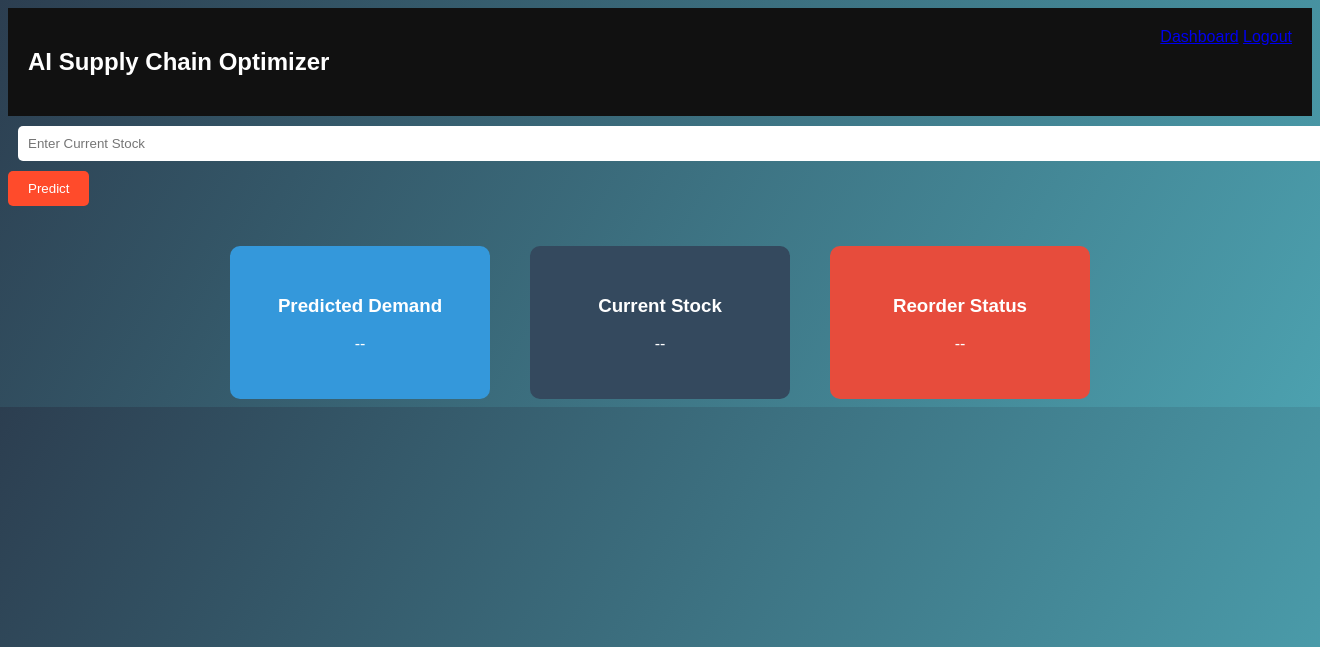
After one commit to JYOTTIPODDAR/Supply-Chain-Inventory-Optimizer-Using-AI, a Flask app: page /dashboard in a window 1320 px wide; the page is wider, and only the part inside the window is pictured. The commit adds this page. Shown: the top 647 px of that part. Run offline with Flask 3, Linux system fonts and the light colour scheme; a user stored in the database is signed in; parts of the project's set-up code (start-up, migrations or seed data) failed here and were passed over.

Commit message:
Added login register system, database integration and improved UI dashboard

```diff
--- a/app.py
+++ b/app.py
@@ -1,49 +1,97 @@
 import pickle
-from flask import Flask, render_template, request
+import sqlite3
+from flask import Flask, render_template, request, redirect, session
 
-# -------- CREATE FLASK APP --------
-app = Flask(
-    __name__,
-    template_folder="templates",
-    static_folder="static"
-)
-
-# -------- LOAD MODEL SAFELY --------
-try:
-    with open("model/demand_model.pkl", "rb") as f:
-        model = pickle.load(f)
-except Exception as e:
-    print("Error loading model:", e)
-    model = None
+app = Flask(__name__)
+app.secret_key = "inventory_secret_key"
 
 
-# -------- HOME PAGE --------
+# LOAD MODEL
+with open("model/demand_model.pkl", "rb") as f:
+    model = pickle.load(f)
+
+
+# DATABASE CONNECTION
+def get_db():
+    conn = sqlite3.connect("database/database.db")
+    conn.row_factory = sqlite3.Row
+    return conn
+
+
+# HOME
 @app.route("/")
 def home():
-    return render_template(
-        "index.html",
-        demand="--",
-        stock="--",
-        reorder="--"
-    )
+    return redirect("/login")
 
 
-# -------- CHECK INVENTORY --------
-@app.route("/check", methods=["POST"])
-def check_inventory():
+# REGISTER
+@app.route("/register", methods=["GET","POST"])
+def register():
 
-    # Handle user input safely
-    try:
-        current_stock = int(request.form["stock"])
-    except ValueError:
-        return render_template(
-            "index.html",
-            demand="Invalid Input",
-            stock="Invalid Input",
-            reorder="Enter numeric value"
+    if request.method == "POST":
+
+        name = request.form["name"]
+        email = request.form["email"]
+        password = request.form["password"]
+
+        conn = get_db()
+
+        conn.execute(
+            "INSERT INTO users(name,email,password) VALUES (?,?,?)",
+            (name,email,password)
         )
 
-    # Features used by ML model
+        conn.commit()
+
+        return redirect("/login")
+
+    return render_template("register.html")
+
+
+# LOGIN
+@app.route("/login", methods=["GET","POST"])
+def login():
+
+    if request.method == "POST":
+
+        email = request.form["email"]
+        password = request.form["password"]
+
+        conn = get_db()
+
+        user = conn.execute(
+            "SELECT * FROM users WHERE email=? AND password=?",
+            (email,password)
+        ).fetchone()
+
+        if user:
+
+            session["user_id"] = user["id"]
+
+            return redirect("/dashboard")
+
+    return render_template("login.html")
+
+
+# DASHBOARD
+@app.route("/dashboard")
+def dashboard():
+
+    if "user_id" not in session:
+        return redirect("/login")
+
+    return render_template("dashboard.html",
+                           demand="--",
+                           stock="--",
+                           reorder="--")
+
+
+# INVENTORY CHECK
+@app.route("/predict", methods=["POST"])
+def predict():
+
+    current_stock = int(request.form["stock"])
+
     base_features = [
         current_stock,
         60,
@@ -57,32 +105,28 @@ def check_inventory():
         2024
     ]
 
-    remaining_features = [0] * (model.n_features_in_ - len(base_features))
-    final_input = base_features + remaining_features
+    remaining = [0]*(model.n_features_in_ - len(base_features))
 
-    # Prediction
-    try:
-        predicted_demand = model.predict([final_input])[0]
-    except Exception as e:
-        return render_template(
-            "index.html",
-            demand="Prediction Error",
-            stock=current_stock,
-            reorder="Model issue"
-        )
+    final_input = base_features + remaining
 
-    # Reorder logic
+    prediction = model.predict([final_input])[0]
+
     reorder_point = 600
-    reorder_status = "YES" if current_stock < reorder_point else "NO"
 
-    return render_template(
-        "index.html",
-        demand=round(predicted_demand, 2),
-        stock=current_stock,
-        reorder=reorder_status
-    )
+    reorder = "YES" if current_stock < reorder_point else "NO"
+
+    return render_template("dashboard.html",
+                           demand=round(prediction,2),
+                           stock=current_stock,
+                           reorder=reorder)
 
 
-# -------- RUN APP --------
+# LOGOUT
+@app.route("/logout")
+def logout():
+    session.clear()
+    return redirect("/login")
+
+
 if __name__ == "__main__":
-    app.run(host="127.0.0.1", port=8000, debug=True)
+    app.run(debug=True)
--- a/static/style.css
+++ b/static/style.css
@@ -1,97 +1,70 @@
-* {
-    margin: 0;
-    padding: 0;
-    box-sizing: border-box;
-    font-family: "Segoe UI", sans-serif;
+body{
+
+background:linear-gradient(120deg,#2c3e50,#4ca1af);
+font-family:Arial;
+color:white;
+
 }
 
-body {
-    background: linear-gradient(135deg, #000000, #0a0f2c);
-    color: white;
-    min-height: 100vh;
+.navbar{
+
+display:flex;
+justify-content:space-between;
+padding:20px;
+background:#111;
+
 }
 
-.navbar {
-    background: linear-gradient(90deg, #0f2027, #203a43, #2c5364);
-    padding: 20px;
-    text-align: center;
-    border-bottom: 2px solid #ff2f92;
+.login-box{
+
+width:300px;
+margin:100px auto;
+padding:30px;
+background:#1e1e1e;
+border-radius:10px;
+text-align:center;
+
 }
 
-.navbar h1 {
-    color: #4fc3f7;
+input{
+
+width:100%;
+padding:10px;
+margin:10px;
+border:none;
+border-radius:5px;
+
 }
 
-.form-box {
-    text-align: center;
-    margin-top: 30px;
+button{
+
+padding:10px 20px;
+background:#ff4b2b;
+border:none;
+color:white;
+border-radius:5px;
+cursor:pointer;
+
 }
 
-.form-box input {
-    padding: 10px;
-    width: 220px;
-    border-radius: 8px;
-    border: none;
-    margin-right: 10px;
+.container{
+
+display:flex;
+justify-content:center;
+gap:40px;
+margin-top:40px;
+
 }
 
-.form-box button {
-    padding: 10px 20px;
-    border-radius: 8px;
-    border: none;
-    background: linear-gradient(135deg, #ff0844, #ff2f92);
-    color: white;
-    font-weight: bold;
-    cursor: pointer;
+.card{
+
+padding:30px;
+width:200px;
+border-radius:10px;
+text-align:center;
+
 }
 
-.container {
-    display: flex;
-    justify-content: space-around;
-    margin-top: 50px;
-}
-
-.card {
-    width: 280px;
-    height: 180px;
-    border-radius: 15px;
-    padding: 25px;
-    text-align: center;
-    box-shadow: 0 0 20px rgba(255, 47, 146, 0.3);
-    transition: transform 0.3s;
-}
-
-.card:hover {
-    transform: scale(1.05);
-}
-
-.blue {
-    background: linear-gradient(135deg, #1e3c72, #2a5298);
-}
-
-.dark {
-    background: linear-gradient(135deg, #232526, #414345);
-}
-
-.red {
-    background: linear-gradient(135deg, #ff0844, #ff2f92);
-}
-
-.card h3 {
-    margin-bottom: 20px;
-}
-
-.card p {
-    font-size: 32px;
-    font-weight: bold;
-}
-
-.footer {
-    position: fixed;
-    bottom: 0;
-    width: 100%;
-    text-align: center;
-    padding: 10px;
-    background: black;
-    color: #ff2f92;
-}
+.blue{background:#3498db;}
+.dark{background:#34495e;}
+.red{background:#e74c3c;}
--- /dev/null
+++ b/templates/base.html
@@ -0,0 +1,35 @@
+<!DOCTYPE html>
+<html>
+<head>
+
+<title>Inventory Optimizer</title>
+
+<link rel="stylesheet" href="{{ url_for('static', filename='style.css') }}">
+
+</head>
+
+<body>
+
+<div class="navbar">
+
+<h2>AI Supply Chain Optimizer</h2>
+
+<div>
+
+<a href="/dashboard">Dashboard</a>
+<a href="/logout">Logout</a>
+
+</div>
+
+</div>
+
+<div class="main">
+
+{% block content %}
+
+{% endblock %}
+
+</div>
+
+</body>
+</html>
--- /dev/null
+++ b/templates/dashboard.html
@@ -0,0 +1,45 @@
+{% extends "base.html" %}
+
+{% block content %}
+
+<div class="form-box">
+
+<form method="POST" action="/predict">
+
+<input type="number" name="stock" placeholder="Enter Current Stock">
+
+<button>Predict</button>
+
+</form>
+
+</div>
+
+<div class="container">
+
+<div class="card blue">
+
+<h3>Predicted Demand</h3>
+
+<p>{{ demand }}</p>
+
+</div>
+
+<div class="card dark">
+
+<h3>Current Stock</h3>
+
+<p>{{ stock }}</p>
+
+</div>
+
+<div class="card red">
+
+<h3>Reorder Status</h3>
+
+<p>{{ reorder }}</p>
+
+</div>
+
+</div>
+
+{% endblock %}
```
Also changed, not shown: create_db.py (added, +20 -0 lines), static/script.js (deleted, +0 -16 lines), templates/index.html (deleted, +0 -48 lines), templates/login.html (added, +23 -0 lines), templates/register.html (added, +23 -0 lines), database/database.db (added).
